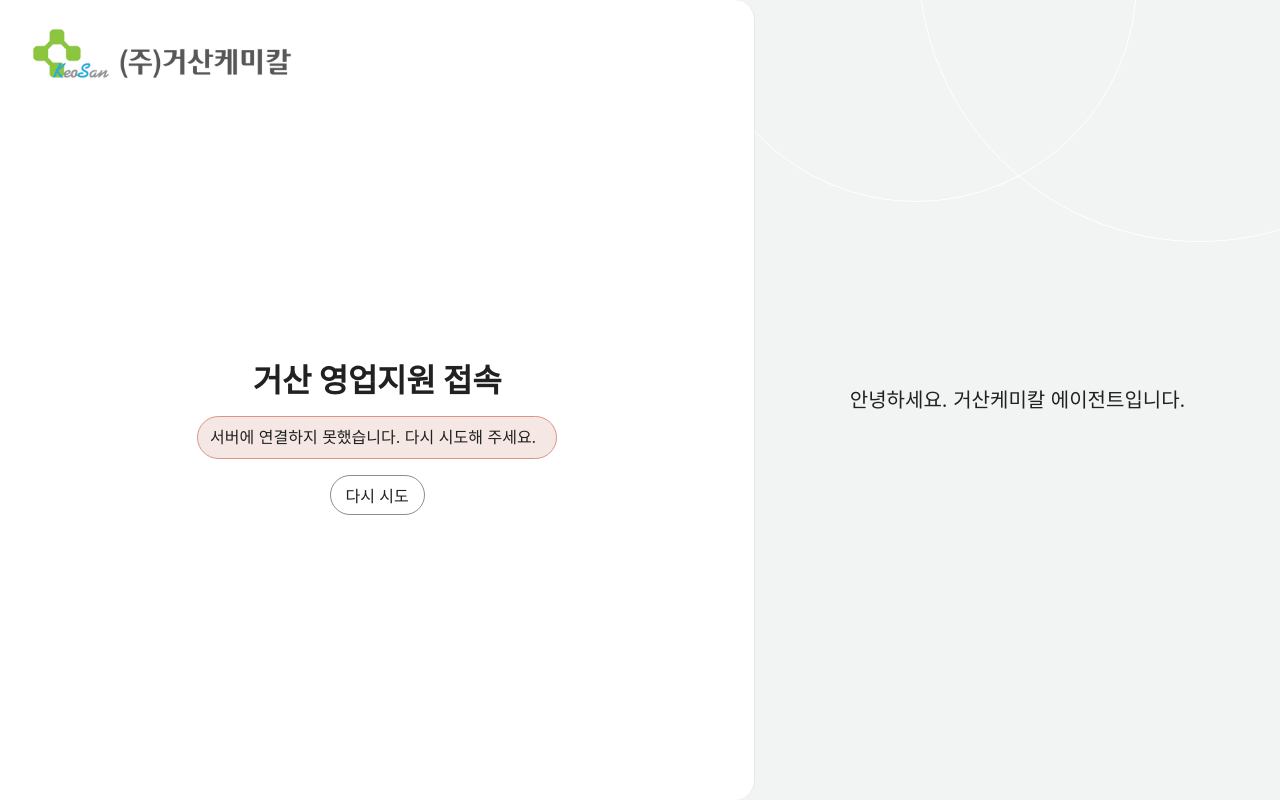
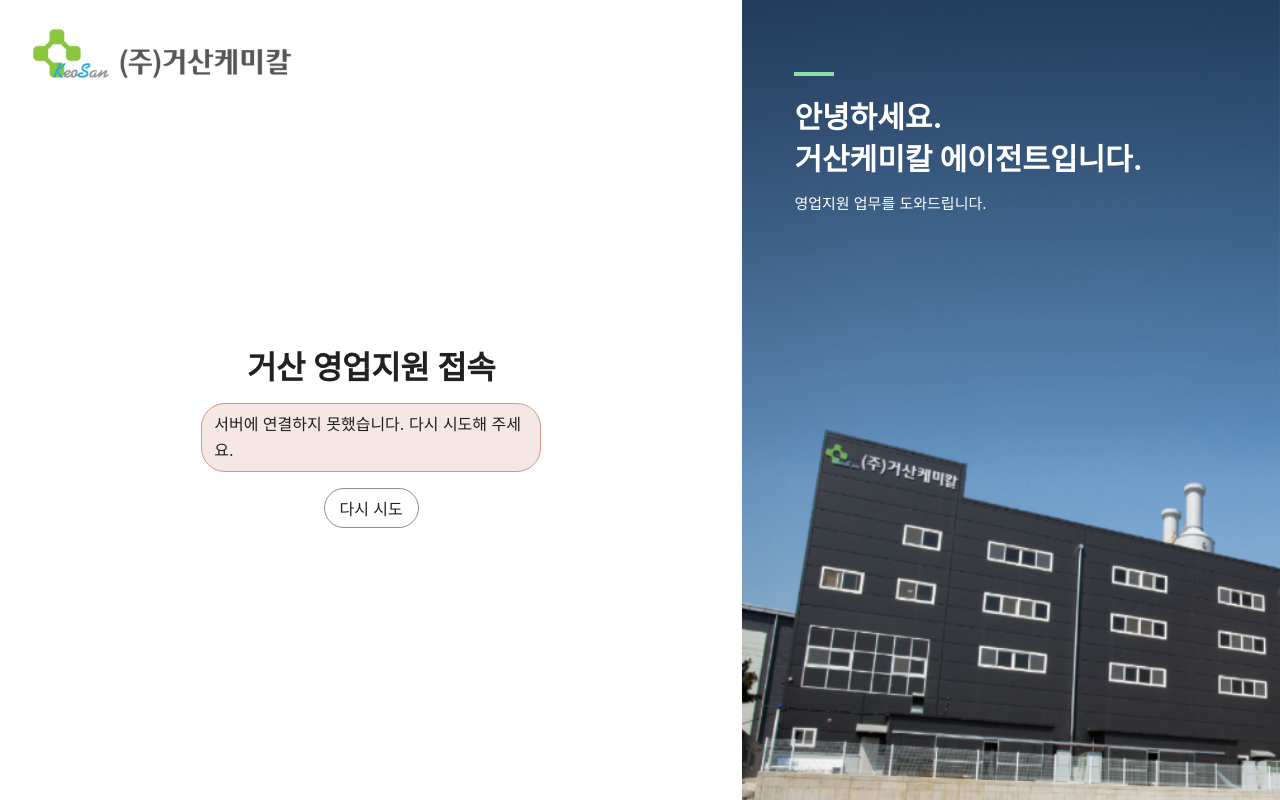
Before and after one commit to agent-ddalgi-team/final-geosan, a React (Vite) app in the folder web/: page /operations in a window 1280 px wide. Built offline with nearby package versions, Linux system fonts and the light colour scheme; no server answers; a web font is replaced by a local one.

Commit message:
접속 화면을 시안대로 바꾼다: 초록 입력 칸·접속 단추와 거산 건물 사진 (#912)
접속 방식은 그대로다. 사진은 세로 칸에 맞게 원본 위로 하늘만 이어 붙였다.

```diff
--- a/web/src/components/frame/LoginLayout.css
+++ b/web/src/components/frame/LoginLayout.css
@@ -1,7 +1,7 @@
-/* 접속 화면 배치(#912). 색·글꼴 값은 여기 적지 않고 LoginLayout.tsx가 tokens.ts에서 넣는다. */
+/* 접속 화면 배치(#912). 색·글꼴 값은 여기 적지 않고 LoginLayout.tsx가 tokens.ts에서 CSS 변수로 넣는다. */
 .login-page {
   display: grid;
-  grid-template-columns: minmax(0, 59fr) minmax(0, 41fr);
+  grid-template-columns: minmax(0, 58fr) minmax(0, 42fr);
   min-height: 100vh;
 }
 
@@ -9,8 +9,6 @@
   display: flex;
   flex-direction: column;
   padding: 28px 32px;
-  border-right: 1px solid;
-  border-radius: 0 20px 20px 0;
 }
 
 .login-logo {
@@ -21,7 +19,7 @@
 }
 
 .login-body {
-  width: 360px;
+  width: var(--login-form-width);
   max-width: 100%;
   margin: auto;
   padding: 32px 0;
@@ -64,55 +62,65 @@
   stroke-width: 1.6;
 }
 
-/* 오른쪽 인사말 칸: 위쪽의 큰 원 두 개는 꾸밈이다. */
-.login-aside {
-  position: relative;
-  display: flex;
-  align-items: center;
-  justify-content: center;
-  overflow: hidden;
-  padding: 32px;
-  text-align: center;
-  word-break: keep-all;
+/* 입력 칸은 높이 46px · 모서리 12px. 전역의 알약 모양 입력 규칙보다 앞서게 적는다. */
+.login-body .ant-input-affix-wrapper,
+.login-body input.ant-input-lg:not([type='password']):not(.ant-input-affix-wrapper input) {
+  min-height: var(--login-control-height);
+  border-radius: var(--login-input-radius);
 }
 
-.login-aside::before,
-.login-aside::after {
-  content: '';
-  position: absolute;
-  border: 1px solid var(--login-ring);
-  border-radius: 50%;
+/* 초점선은 안쪽 입력 대신 눈에 보이는 입력 칸 전체에 초록으로 두른다. */
+.login-body .ant-input-affix-wrapper:focus-within {
+  outline: 3px solid var(--login-focus-ring);
+  outline-offset: 0;
 }
 
-.login-aside::before {
-  top: -240px;
-  left: -60px;
-  width: 440px;
-  height: 440px;
+.login-body .ant-input-affix-wrapper input:focus-visible {
+  outline-color: transparent;
 }
 
-.login-aside::after {
-  top: -320px;
-  right: -200px;
-  width: 560px;
-  height: 560px;
+/* 오른쪽 사진 칸: 건물이 아래쪽에 오게 채우고, 모서리는 직각이다. */
+.login-photo {
+  box-sizing: border-box;
+  padding: 72px 32px 32px 52px;
+  color: var(--login-photo-text);
+  word-break: keep-all;
+  background-image: linear-gradient(var(--login-photo-shade), transparent 60%), var(--login-photo);
+  background-size: cover;
+  background-position: center bottom;
+  background-repeat: no-repeat;
 }
 
-@media (max-width: 900px) {
+.login-photo-bar {
+  display: block;
+  width: 40px;
+  height: 4px;
+  margin-bottom: 20px;
+  background: var(--login-photo-bar);
+}
+
+.login-greeting {
+  margin: 0 0 12px;
+  font-weight: 700;
+  line-height: 1.4;
+}
+
+.login-greeting-sub {
+  margin: 0;
+}
+
+@media (max-width: 860px) {
   .login-page {
     grid-template-columns: minmax(0, 1fr);
     grid-template-rows: auto auto;
-    align-content: start;
   }
 
   .login-panel {
     padding: 20px 16px;
-    border-right: 0;
-    border-radius: 0 0 20px 20px;
   }
 
-  .login-aside::before,
-  .login-aside::after {
-    content: none;
+  .login-photo {
+    min-height: 420px;
+    padding: 48px 24px 24px;
   }
 }
--- a/web/src/components/frame/LoginLayout.tsx
+++ b/web/src/components/frame/LoginLayout.tsx
@@ -2,17 +2,27 @@ import type { CSSProperties, ReactNode } from 'react';
 import { Typography } from 'antd';
 import { brand } from '../../config/brand';
 import { loginTexts } from '../../labels/ko';
-import { colors, typography } from '../../theme/tokens';
+import { colors, loginTheme, typography } from '../../theme/tokens';
 import './LoginLayout.css';
 
-/** 접속 화면의 틀(#912): 왼쪽에 로고와 입력 자리, 오른쪽에 인사말. 접속 확인은 SessionGate가 맡는다. */
+/** 색·크기 값은 tokens.ts에서 가져와 CSS 변수로 넘긴다. */
+const pageVars = {
+  '--login-form-width': `${loginTheme.formMaxWidth}px`,
+  '--login-control-height': `${loginTheme.controlHeight}px`,
+  '--login-input-radius': `${loginTheme.inputRadius}px`,
+  '--login-focus-ring': loginTheme.focusRing,
+  '--login-accent': loginTheme.accent,
+  '--login-photo-text': loginTheme.photoText,
+  '--login-photo-bar': loginTheme.photoBar,
+  '--login-photo-shade': loginTheme.photoShade,
+  background: colors.bgContainer,
+} as CSSProperties;
+
+/** 접속 화면의 틀(#912): 왼쪽에 로고와 입력 자리, 오른쪽에 건물 사진과 인사말. 접속 확인은 SessionGate가 맡는다. */
 export default function LoginLayout({ children }: { children: ReactNode }) {
   return (
-    <main className="login-page" style={{ background: colors.bgLayout }}>
-      <section
-        className="login-panel"
-        style={{ background: colors.bgContainer, borderColor: colors.borderSecondary }}
-      >
+    <main className="login-page" style={pageVars}>
+      <section className="login-panel">
         <img className="login-logo" src={brand.loginLogoUrl} alt={loginTexts.logoAlt} />
         <div className="login-body">
           <Typography.Title
@@ -25,10 +35,18 @@ export default function LoginLayout({ children }: { children: ReactNode }) {
         </div>
       </section>
       <aside
-        className="login-aside"
-        style={{ '--login-ring': colors.bgContainer } as CSSProperties}
+        className="login-photo"
+        style={{ '--login-photo': `url("${brand.loginPhotoUrl}")` } as CSSProperties}
       >
-        <p style={{ fontSize: typography.fontSizeCardTitle }}>{loginTexts.greeting}</p>
+        <span className="login-photo-bar" aria-hidden="true" />
+        <p className="login-greeting" style={{ fontSize: loginTheme.titleSize }}>
+          {loginTexts.greetingHello}
+          <br />
+          {loginTexts.greetingAgent}
+        </p>
+        <p className="login-greeting-sub" style={{ fontSize: loginTheme.subtitleSize }}>
+          {loginTexts.greetingSub}
+        </p>
       </aside>
     </main>
   );
--- a/web/src/config/brand.ts
+++ b/web/src/config/brand.ts
@@ -6,10 +6,13 @@
 import geosanLogo from '../assets/brand/geosan-logo.png';
 // 접속 화면 로고(#912): 한글 회사명까지 있는 가로형. 접속 전에는 서버 설정을 읽을 수 없어 화면 묶음의 그림만 쓴다.
 import geosanLogoFull from '../assets/brand/geosan-logo-full.png';
+import geosanBuilding from '../assets/brand/geosan-building.png';
 
 export interface BrandConfig {
   logoUrl: string | null;
   loginLogoUrl: string;
+  /** 접속 화면 오른쪽 칸의 거산 건물 사진(#912). */
+  loginPhotoUrl: string;
   brandName: string;
   /** 강조색 1개(버튼·선택 표시). #898부터 먹색 #212121(흰 바탕 대비 약 16:1). 링크도 먹색 + 밑줄(AppFrame). */
   colorPrimary: string;
@@ -22,6 +25,7 @@ const envColor = import.meta.env.VITE_BRAND_COLOR;
 export const brand: BrandConfig = {
   logoUrl: geosanLogo,
   loginLogoUrl: geosanLogoFull,
+  loginPhotoUrl: geosanBuilding,
   brandName: '거산 영업지원',
   colorPrimary: envColor && /^#[0-9A-Fa-f]{6}$/.test(envColor) ? envColor : '#212121',
   demoLabel: null,
--- a/web/src/labels/ko.ts
+++ b/web/src/labels/ko.ts
@@ -2823,5 +2823,9 @@ export const chartSummaryTexts = {
 export const loginTexts = {
   title: '거산 영업지원 접속',
   logoAlt: '(주)거산케미칼',
-  greeting: '안녕하세요. 거산케미칼 에이전트입니다.',
-} as const;
+  greetingHello: '안녕하세요.',
+  greetingAgent: '거산케미칼 에이전트입니다.',
+  greetingSub: '영업지원 업무를 도와드립니다.',
+  staffKeyPlaceholder: '아이디를 입력하세요',
+  passwordPlaceholder: '비밀번호를 입력하세요',
+} as const;
--- a/web/src/theme/tokens.ts
+++ b/web/src/theme/tokens.ts
@@ -192,6 +192,55 @@ export const antdTheme: ThemeConfig = {
 };
 
 /**
+ * 접속 화면(#912, 화면 담당 시안): 초록 강조, 모서리 12px 입력 칸, 건물 사진 위 흰 글자.
+ * 이 색은 접속 화면에만 쓴다. 비활성 단추는 일부러 흐리게 둔다.
+ */
+export const loginTheme = {
+  accent: '#2F9E5B',
+  accentHover: '#23804A',
+  focusRing: 'rgba(47, 158, 91, 0.25)',
+  inputBorder: '#D5D9DE',
+  disabledBg: '#ECEEF1',
+  disabledFg: '#A9AFB8',
+  photoText: '#FFFFFF',
+  photoBar: '#8FE0A8',
+  /** 밝은 하늘 위에서도 흰 글자가 읽히게 사진 위쪽에 얹는 옅은 그늘. */
+  photoShade: 'rgba(12, 28, 48, 0.62)',
+  controlHeight: 46,
+  inputRadius: 12,
+  formMaxWidth: 340,
+  titleSize: 30,
+  subtitleSize: 15,
+} as const;
+
+/** 접속 화면에서만 쓰는 Ant Design 테마: 공통 테마 위에 입력 칸·단추 모양을 덮는다. */
+export const loginAntdTheme: ThemeConfig = {
+  ...antdTheme,
+  components: {
+    ...antdTheme.components,
+    Input: {
+      controlHeightLG: loginTheme.controlHeight,
+      borderRadiusLG: loginTheme.inputRadius,
+      lineWidth: 1.5,
+      colorBorder: loginTheme.inputBorder,
+      hoverBorderColor: loginTheme.accent,
+      activeBorderColor: loginTheme.accent,
+      activeShadow: `0 0 0 3px ${loginTheme.focusRing}`,
+    },
+    Button: {
+      ...antdTheme.components?.Button,
+      controlHeightLG: loginTheme.controlHeight,
+      colorPrimary: loginTheme.accent,
+      colorPrimaryHover: loginTheme.accentHover,
+      colorPrimaryActive: loginTheme.accentHover,
+      colorBgContainerDisabled: loginTheme.disabledBg,
+      colorTextDisabled: loginTheme.disabledFg,
+      borderColorDisabled: loginTheme.disabledBg,
+    },
+  },
+};
+
+/**
  * 영업 분석 그래프 색(#760 → #898 참고 그림). 청회색 · 연보라 · 연노랑 · 먹색 순서. 참고 그림보다 한 단계
  * 진하게 해 흰 바탕에서 막대가 보이게 했다. 색은 보조 신호이고 범례·값 글자가 함께 있다.
  * 막대는 둥근 알약 모양, 빈 부분은 옅은 칸(track)으로 보인다.
```
Also changed, not shown: web/src/components/frame/SessionGate.tsx (+9 -2 lines), web/src/assets/brand/geosan-building.png (added), 2 other files (tests, documents, lock files or other folders).
